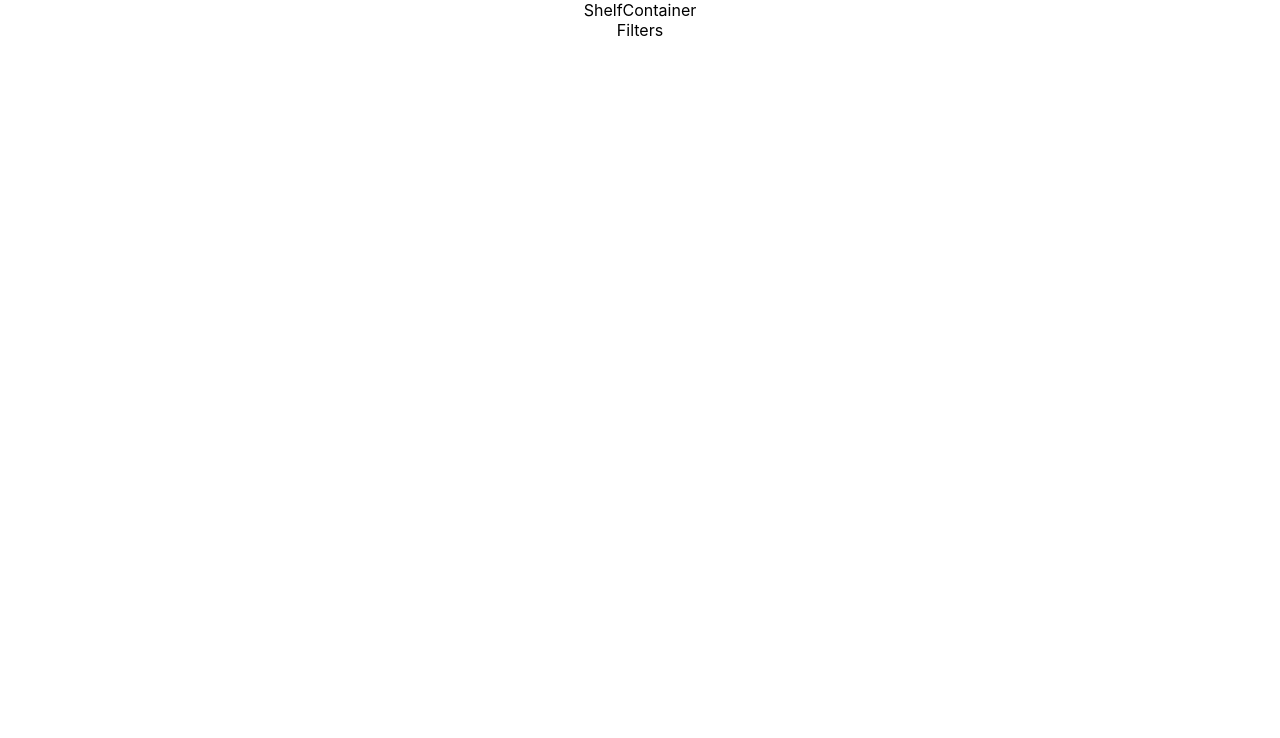
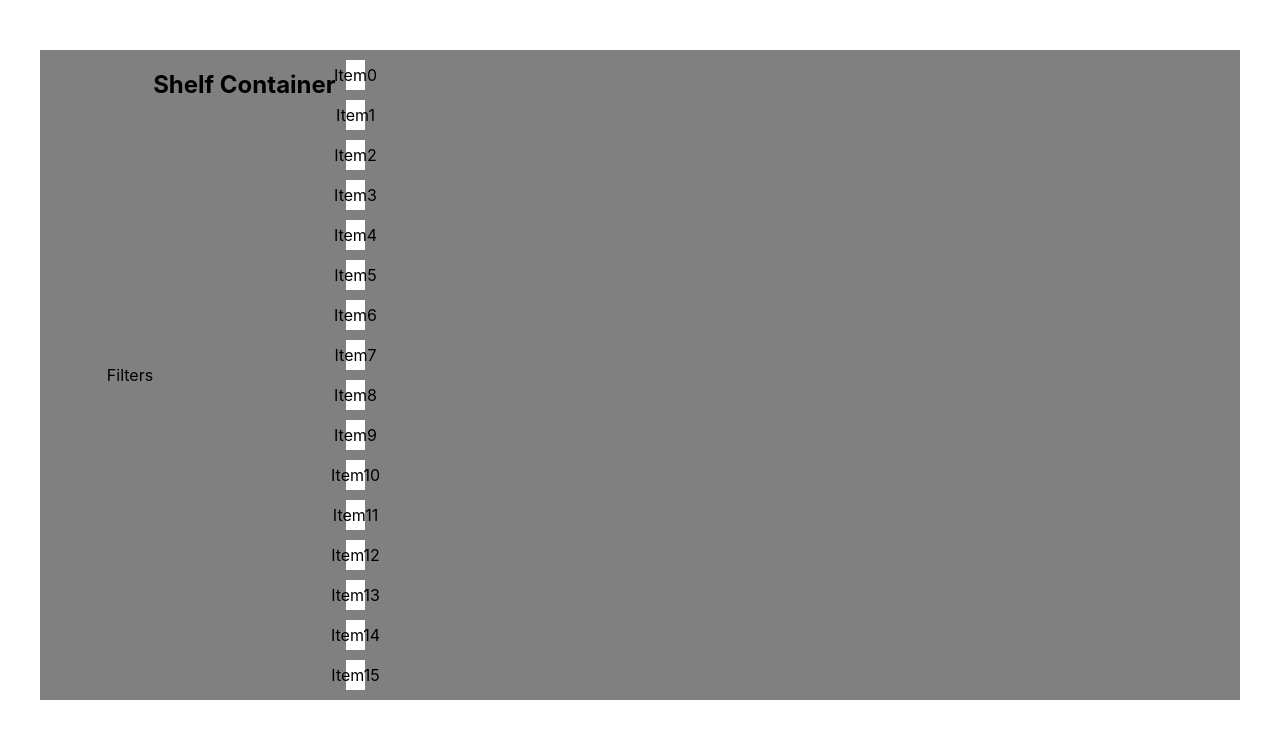
Before and after one commit to MatthieuNadeau96/shopping-cart, a React (Create React App) app: page / in a window 1280 px wide. Shown: the top 738 px of the page. Built offline with nearby package versions, Linux system fonts and the light colour scheme.

Commit message:
restructured components, implemented sass, and started styling

```diff
--- a/package.json
+++ b/package.json
@@ -3,6 +3,7 @@
   "version": "0.1.0",
   "private": true,
   "dependencies": {
+    "node-sass": "^4.11.0",
     "react": "^16.8.3",
     "react-dom": "^16.8.3",
     "react-scripts": "2.1.5"
--- a/src/App.css
+++ /dev/null
@@ -1,3 +0,0 @@
-.App {
-  text-align: center;
-}
--- a/src/App.js
+++ b/src/App.js
@@ -1,5 +1,5 @@
 import React, { Component } from 'react';
-import './App.css';
+import './App.scss';
 
 import Main from './components/Main/Main.js';
 
--- /dev/null
+++ b/src/App.scss
@@ -0,0 +1,33 @@
+.App {
+  text-align: center;
+}
+
+.mainContainer {
+  display: flex;
+  flex-direction: row;
+  justify-content: center;
+  align-items: center;
+  background-color: grey;
+  margin: 50px auto 0;
+  max-width: 1200px;
+
+}
+
+.shelfContainer {
+  display: flex;
+  width: 85%;
+  flex-wrap: wrap;
+  min-height: 600px;
+}
+
+.shelf-item {
+  background-color: #fff;
+  box-sizing: border-box;
+  width: 25%;
+  display: flex;
+  justify-content: center;
+  align-items: center;
+  padding: 5px;
+  margin: 10px;
+  position: relative;
+}
--- a/src/components/Main/Main.js
+++ b/src/components/Main/Main.js
@@ -1,15 +1,16 @@
 import React, { Component } from 'react';
 
-import Filters from './Filters/Filters';
-import ShelfContainer from './ShelfContainer/ShelfContainer';
+import Filters from './Filters';
+import ShelfContainer from './ShelfContainer';
+
 
 class Main extends Component {
 
   render() {
     return (
-      <div>
+      <div className="mainContainer">
+        <Filters/>
         <ShelfContainer/>
-        <Filters/>
       </div>
     );
   }
--- a/src/components/Main/ShelfContainer/ShelfContainer.js
+++ b/src/components/Main/ShelfContainer.js
@@ -1,10 +1,15 @@
 import React, { Component } from 'react';
+
+import ShelfItem from './ShelfItem';
 
 class ShelfContainer extends Component {
 
   render() {
     return (
-      <div>ShelfContainer</div>
+      <div className="shelfContainer">
+        <h2>Shelf Container</h2>
+        <ShelfItem/>
+      </div>
     );
   }
 
--- /dev/null
+++ b/src/components/Main/ShelfItem.js
@@ -0,0 +1,24 @@
+import React, { Component } from 'react';
+
+class ShelfItem extends Component {
+
+  render() {
+    let items = [];
+    for(var i = 0; i < 16; i++) {
+      items.push(
+        <div className="shelf-item">
+          Item{[i]}
+        </div>
+      )
+    }
+
+    return (
+      <div>
+        {items}
+      </div>
+    );
+  }
+
+}
+
+export default ShelfItem;
```
Also changed, not shown: src/components/Main/Filters.js (renamed from src/components/Main/Filters/Filters.js), src/components/Main/Filters/Filters.css (deleted), src/components/Main/Main.css (deleted), src/components/Main/ShelfContainer/ShelfContainer.css (deleted), 1 other file (tests, documents, lock files or other folders).
